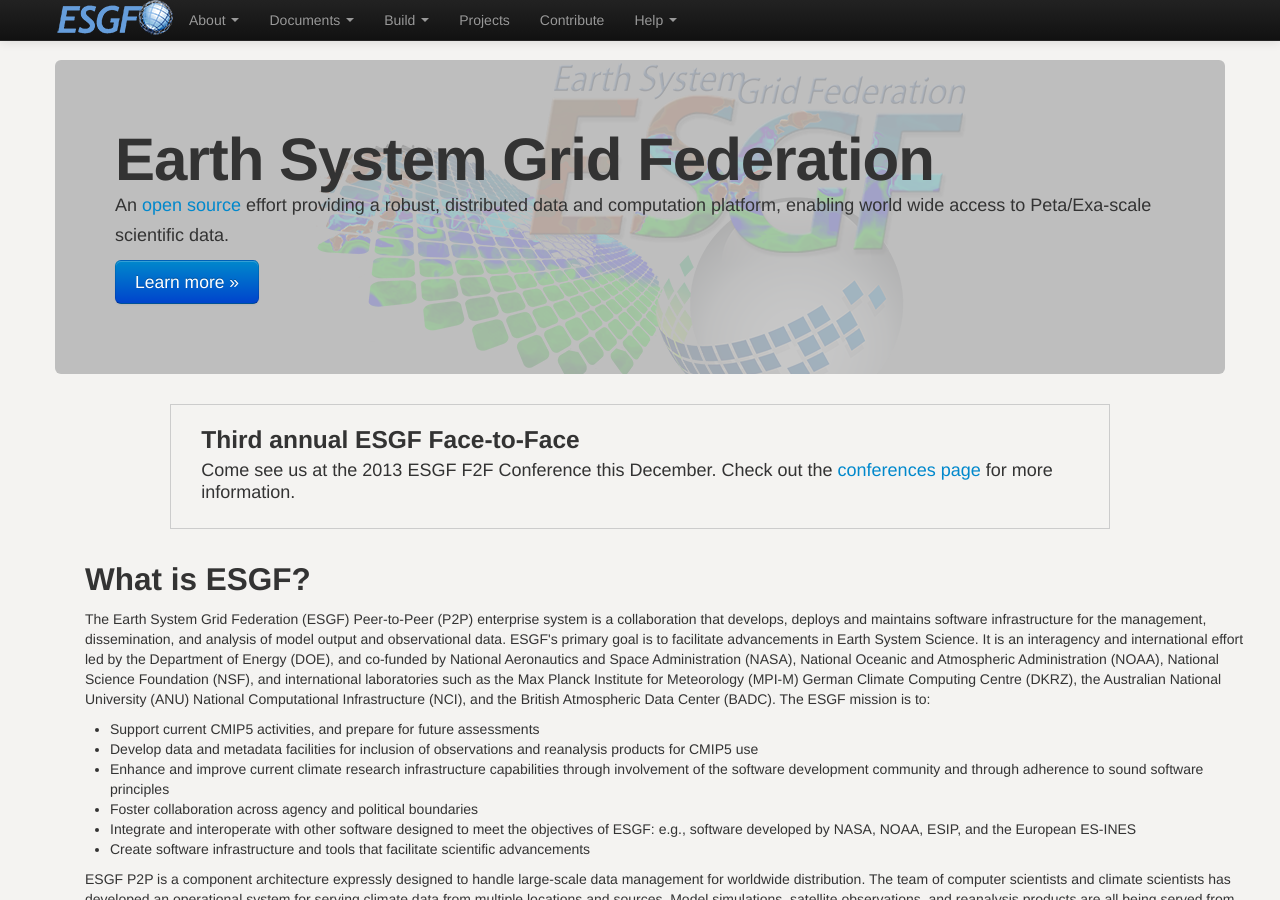
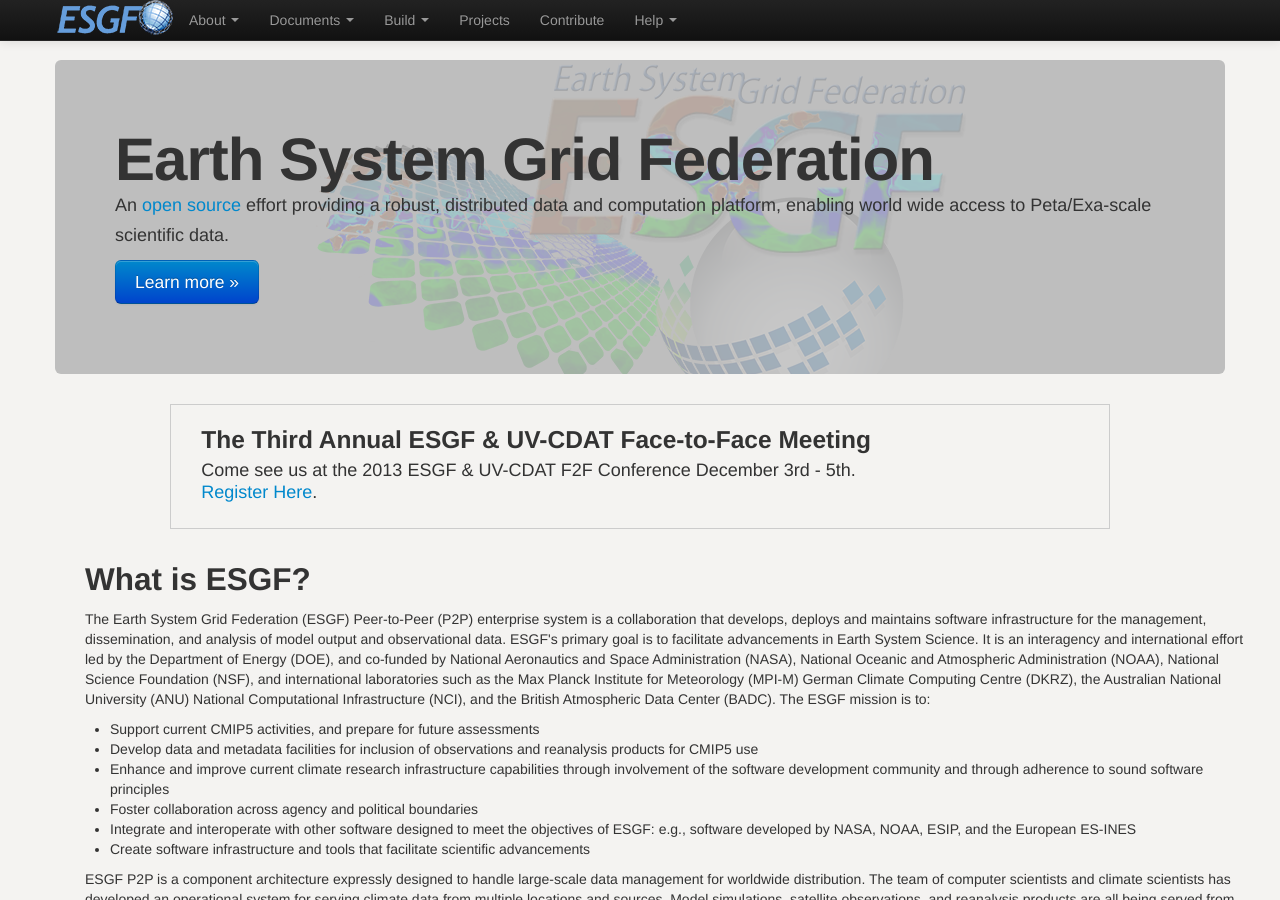
Before and after one commit to ESGF/esgf.github.io, a Jekyll site: the page built from index.md, in a window 1280 px wide and 900 px high. Built offline with Jekyll 4.4.1, drawn with Linux system fonts in a browser that asks for light colours; nearby versions of some CDN libraries; Markdown is read by kramdown in place of the engine named in the settings.

Commit message:
MBH: updating conference info

```diff
--- a/index.md
+++ b/index.md
@@ -46,10 +46,10 @@ div.announcement p {
 {% include hero.html %}
 
 <div class="hero-unit announcement">
-  <h3>Third annual ESGF Face-to-Face</h3>
+  <h3>The Third Annual ESGF & UV-CDAT Face-to-Face Meeting</h3>
   <p>
-    Come see us at the 2013 ESGF F2F Conference this December. Check out the
-    <a href="conferences.html">conferences page</a> for more information.
+    Come see us at the 2013 ESGF & UV-CDAT F2F Conference December 3rd - 5th.<br/>
+    <a href="https://www.regonline.com/register/checkin.aspx?eventid=1256768&ResponseMemberId=&jID=1313576">Register Here</a>.
   </p>
 </div>
 
```
Also changed, not shown: conferences.md (+2 -2 lines).
